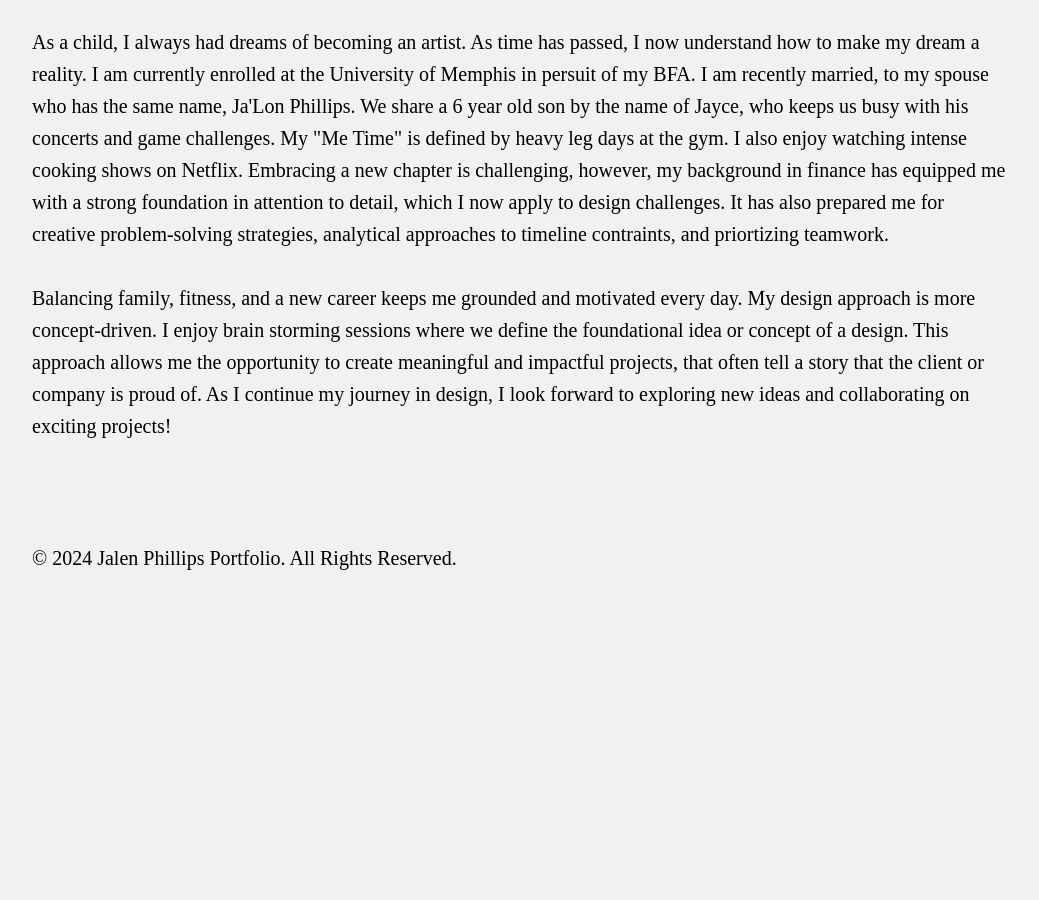
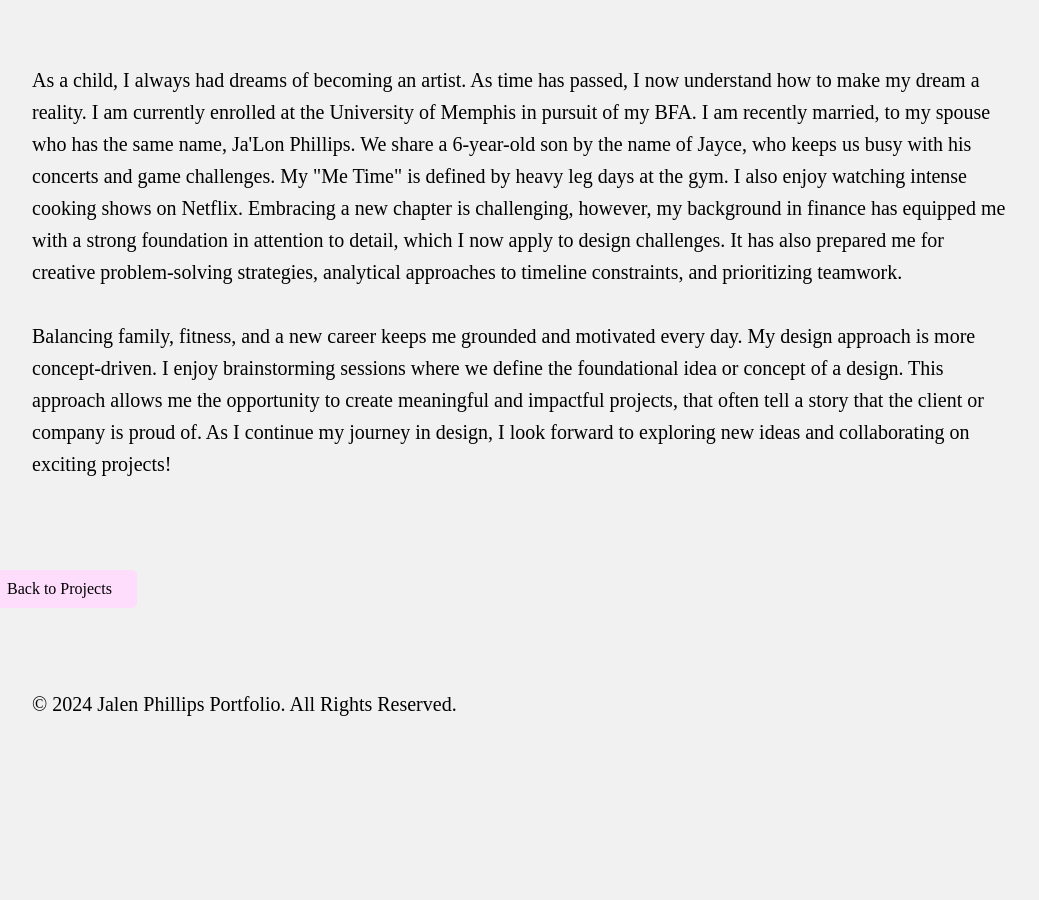
Before and after one commit to jalentelisa/jalenphillips.github.io, a plain HTML site: page about.html in a window 1280 px wide. Shown: the part 396-1296 px from the top of the page, without its empty margins (118-1157 px from the left). Before the commit the page ends 1150 px from the top, so only its background shows below. Drawn offline with Linux system fonts and the light colour scheme.

Commit message:
Update about.html

```diff
--- a/about.html
+++ b/about.html
@@ -19,37 +19,32 @@
                 <ul class="nav-list">
                     <li class="nav-item"><a href="index.html">Home</a></li>
                     <li class="nav-item"><a href="about.html">About Me</a></li>
-                    <li class="nav-item"><a href="https://docs.google.com/document/d/1MeSzpl966C7cLFAlnK3lsbNpBbFIamcI/edit?usp=sharing&ouid=112986644764812649304&rtpof=true&sd=true">Resume</a></li>
+                    <li clall="nav-item"><a href="https://docs.google.com/document/d/1MeSzpl966C7cLFAlnK3lsbNpBbFIamcI/edit?usp=sharing&ouid=112986644764812649304&rtpof=true&sd=true">Resume</a></li>
                     <li class="nav-item"><a href="https://www.linkedin.com/in/jalenowens/">LinkedIn</a></li>
                 </ul>
             </div>
         </nav>
+
         <div class="about row">
-            <div class="text">
+            <div class="content">
                 <h4>Former Banking Professional Pivoting into the Design World</h4>
-                <p>As a child, I always had dreams of becoming an artist. As time has passed,
+                <img src="images/headshot (3).png" alt="Logo" class="header-img">
+                <p>
+                    As a child, I always had dreams of becoming an artist. As time has passed,
                     I now understand how to make my dream a reality. I am currently enrolled at the
-                    University of Memphis in persuit of my BFA. I am recently married, to my spouse who
-                    has the same name, Ja'Lon Phillips. We share a 6 year old son by the name of Jayce,
-                    who keeps us busy with his concerts and game challenges. My "Me Time" is defined by heavy leg days at the gym. I also enjoy watching intense cooking shows on Netflix. Embracing a new chapter is challenging, however, my background in finance has equipped me with a strong foundation in attention to detail, which I now apply to design challenges. It has also prepared me for creative problem-solving strategies, analytical approaches to timeline contraints, and priortizing teamwork.
+                    University of Memphis in pursuit of my BFA. I am recently married, to my spouse who
+                    has the same name, Ja'Lon Phillips. We share a 6-year-old son by the name of Jayce,
+                    who keeps us busy with his concerts and game challenges. My "Me Time" is defined by heavy leg days at the gym. I also enjoy watching intense cooking shows on Netflix. Embracing a new chapter is challenging, however, my background in finance has equipped me with a strong foundation in attention to detail, which I now apply to design challenges. It has also prepared me for creative problem-solving strategies, analytical approaches to timeline constraints, and prioritizing teamwork.
                     <br><br>
                     Balancing family, fitness, and a new career keeps me grounded and motivated every day.
-                    My design approach is more concept-driven. I enjoy brain storming sessions
+                    My design approach is more concept-driven. I enjoy brainstorming sessions
                     where we define the foundational idea or concept of a design.
                     This approach allows me the opportunity to create meaningful and impactful projects, that often tell a story that the client or company is proud of. As I continue my journey in design, I look forward to exploring new ideas and collaborating on exciting projects!
                 </p>
+
             </div>
 
-
-
-
-
-        <footer>
-            <div class="footer-bottom">
-              <p>&copy; 2024 Jalen Phillips Portfolio. All Rights Reserved.</p>
-            </div>
-
-          </footer>
+        </div>
 
 
 
@@ -59,5 +54,13 @@
 
 
 
+
+        <footer>
+            <a class="button" href="index.html">Back to Projects</a>
+            <div class="footer-bottom">
+                <p>&copy; 2024 Jalen Phillips Portfolio. All Rights Reserved.</p>
+          </div>
+      </footer>
+
     </body>
 </html>
```
